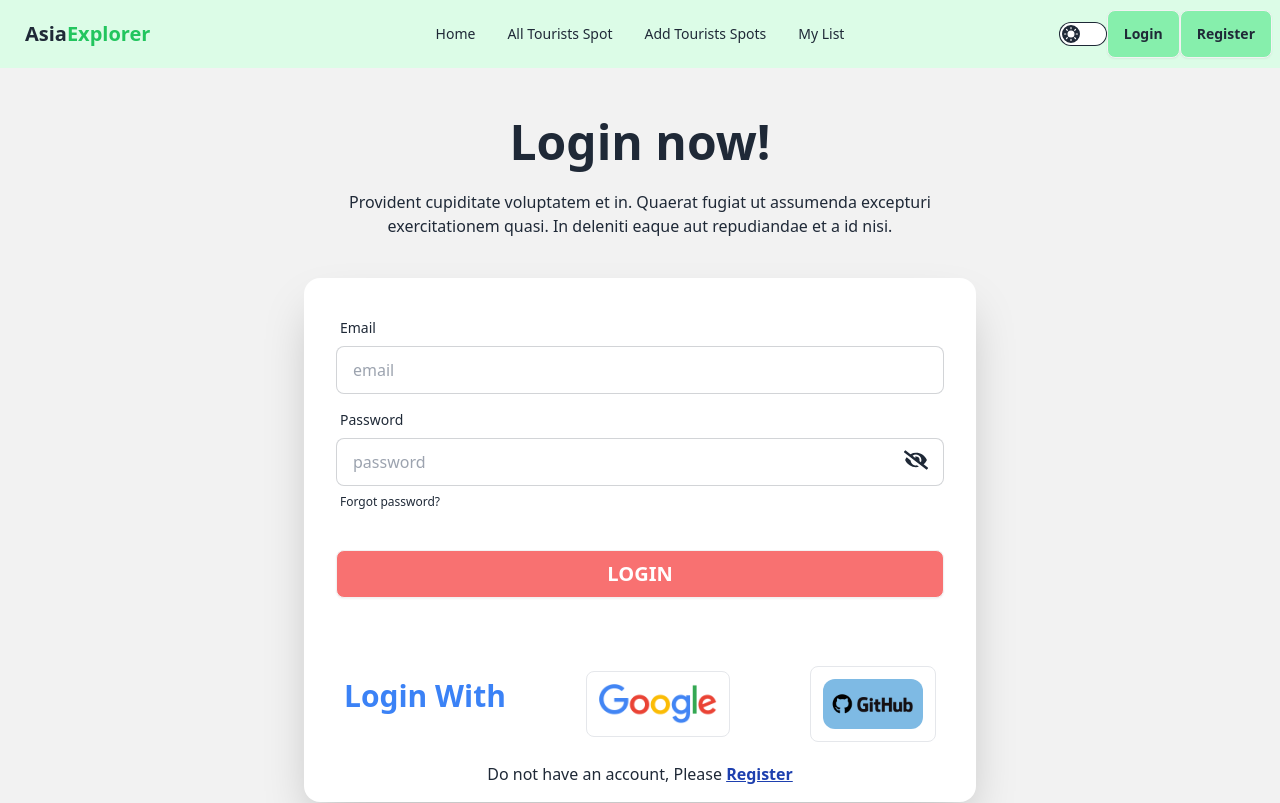
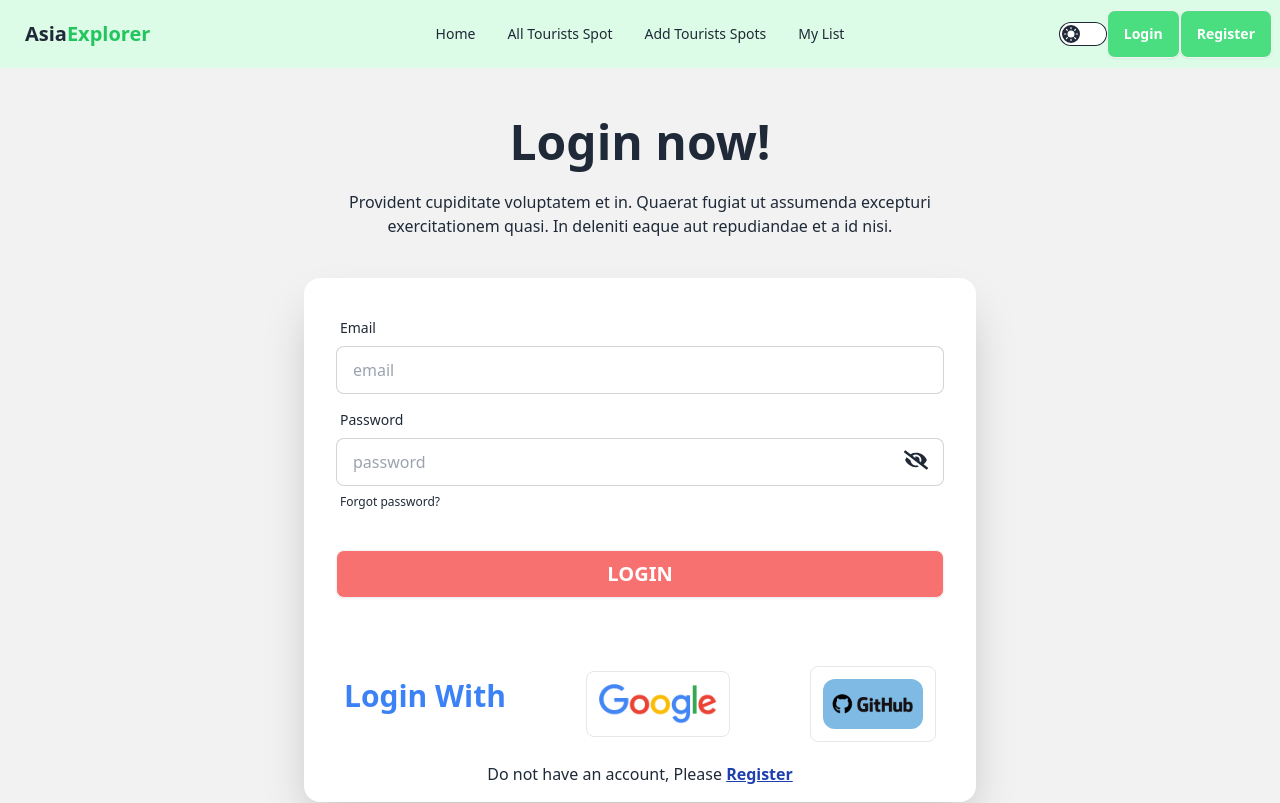
Before and after one commit to AmirHossain58/Asia-Explorer-client, a React (Vite) app: page /login in a window 1280 px wide. Shown: the top 803 px of the page. Built offline with nearby package versions, Linux system fonts and the light colour scheme; no server answers.

Commit message:
Add Tourists Spot Page added

```diff
--- a/src/Navbar/Navbar.jsx
+++ b/src/Navbar/Navbar.jsx
@@ -1,6 +1,7 @@
 import { useContext, useEffect, useState } from 'react';
 import { Link, NavLink } from 'react-router-dom';
 import { AuthContext } from './../provider/AuthProvider';
+import { Tooltip } from 'react-tooltip';
 
 const Navbar = ({name,photo}) => {
   const {user,logOut}=useContext(AuthContext)
@@ -37,6 +38,7 @@ const Navbar = ({name,photo}) => {
 
 
   const navLink=<>
+
   <li><NavLink to='/'>Home</NavLink></li>
   <li><NavLink to='/AllTouristsSpot'>All Tourists Spot</NavLink></li>
   <li><NavLink to='/AddTouristsSpot'>Add Tourists Spots</NavLink></li>
@@ -104,13 +106,20 @@ const Navbar = ({name,photo}) => {
         {
           user? <div className='flex'>
           <div tabIndex={0} role="button" className="btn btn-ghost btn-circle avatar">
-         <div title={user.displayName||name} className="w-10  rounded-full">
+         <div className="w-10  rounded-full">
+         <a
+        data-tooltip-id="my-tooltip"
+        data-tooltip-content={user.displayName||name}
+        data-tooltip-variant="success"
+      >
             <img alt="Tailwind CSS Navbar component" src={user.photoURL||photo||"https://daisyui.com/images/stock/photo-1534528741775-53994a69daeb.jpg"}/>
+      </a>
+      <Tooltip id="my-tooltip" />
           </div>
          </div>
-          <button onClick={handelLogOut} className='btn bg-green-300'>Logout</button>
-        </div>:<div><Link to={'/login'} className="btn bg-green-300 font-bold">Login</Link>
-        <Link to={'/register'} className="btn bg-green-300 font-bold"> Register</Link>
+          <button onClick={handelLogOut} className='btn bg-green-400 text-white'>Logout</button>
+        </div>:<div><Link to={'/login'} className="btn bg-green-400 text-white font-bold">Login</Link>
+        <Link to={'/register'} className="btn bg-green-400 text-white font-bold"> Register</Link>
         </div>
         }
       </div>
```
